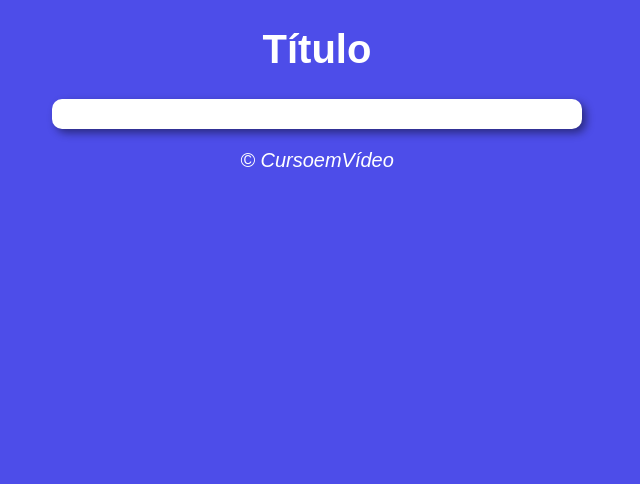
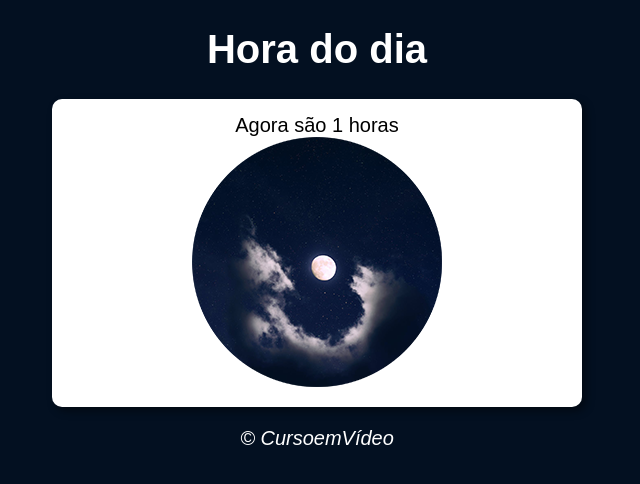
Before and after one commit to Alexandre-CES/javascript, a plain HTML site: page exercicios/modulo-d/exercícios/modelo.html in a window 1280 px wide. Shown: the whole page, without its empty margins (323-963 px from the left). Drawn offline with Linux system fonts and the light colour scheme.

Commit message:
site de horário

```diff
--- a/exercicios/modulo-d/exercícios/modelo.html
+++ b/exercicios/modulo-d/exercícios/modelo.html
@@ -6,16 +6,16 @@
     <title>Modelo de exercício</title>
     <link rel="stylesheet" href="style.css">
 </head>
-<body>
+<body onload="carregar()">
     <header>
-        <h1>Título</h1>
+        <h1>Hora do dia</h1>
     </header>
     <section>
-        <div>
-
+        <div id="msg">
+            Aqui aparecer mensagem
         </div>
-        <div>
-
+        <div id="foto">
+            <img id="imagem" src="imagens/manha.png" alt="Foto do dia">
         </div>
     </section>
     <footer>
--- a/exercicios/modulo-d/exercícios/script.js
+++ b/exercicios/modulo-d/exercícios/script.js
@@ -0,0 +1,26 @@
+
+function carregar(){
+var msg = document.getElementById('msg')
+var img = document.getElementById('imagem')
+var data = new Date()
+var hora = data.getHours()
+msg.innerHTML = `Agora são ${hora} horas`
+
+if (hora >= 0 && hora < 6 ) { //madrugada
+    img.src = 'imagens/madrugada.png'
+    document.body.style.backgroundColor = '#031021'
+
+}else if ( hora >= 6 && hora < 12){ //manhã
+    img.src = 'imagens/manha.png'
+    document.body.style.backgroundColor = '#f2ceb1'
+
+} else if( hora >=12 && hora < 19){ //tarde
+    img.src = 'imagens/tarde.png'
+    document.body.style.backgroundColor = '#91c4fd'
+
+} else if(hora >= 19){ //noite
+    img.src = 'imagens/noite.png'
+    document.body.style.backgroundColor = '#172133'
+
+}
+}
--- a/exercicios/modulo-d/exercícios/style.css
+++ b/exercicios/modulo-d/exercícios/style.css
@@ -19,6 +19,10 @@ section{
     box-shadow: 4px 4px 8px rgba(0, 0, 0, 0.452);
 }
 
+div{
+    text-align: center;
+}
+
 footer{
     color: white;
     text-align: center;
```
Also changed, not shown: exercicios/modulo-d/exercícios/imagens/madrugada.png (added), exercicios/modulo-d/exercícios/imagens/manha.png (added), exercicios/modulo-d/exercícios/imagens/noite.png (added), exercicios/modulo-d/exercícios/imagens/tarde.png (added).
